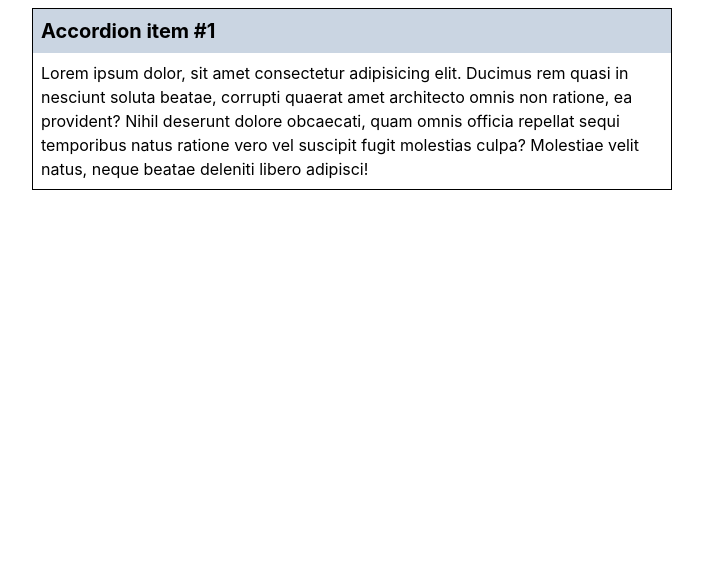
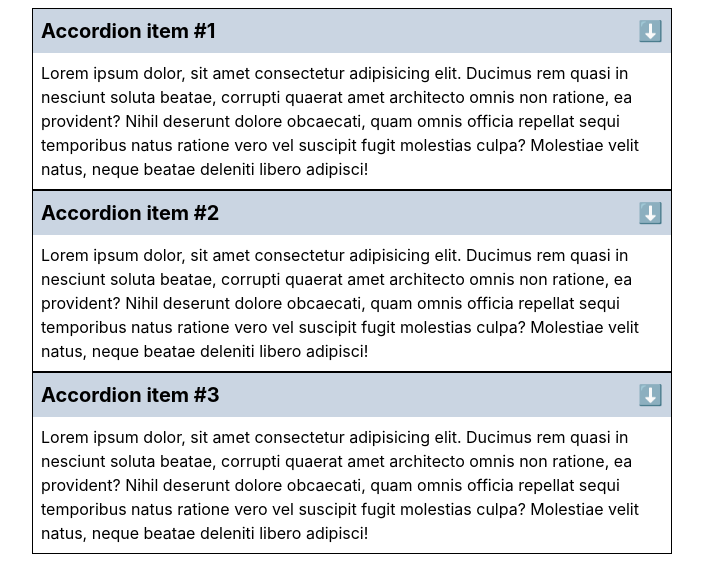
Before and after one commit to bobbyDeepak1415/accordion_01, a React (Vite) app: page / in a window 1280 px wide. Shown: the top 582 px of the page, without its empty margins (288-991 px from the left). Built offline with nearby package versions, Linux system fonts and the light colour scheme.

Commit message:
changes made

```diff
--- a/src/components/Accordion.jsx
+++ b/src/components/Accordion.jsx
@@ -1,3 +1,4 @@
+import { useState } from "react"
 import AccordionItem from "./AccordionItem"
 
 
@@ -15,10 +16,19 @@ const data=[
 
 const Accordion = () => {
 
+  const [openIndex,setOpenIndex]=useState(0)
+
   return (
     <div className="m-auto mt-2 w-[50%]">
 
-      <AccordionItem title={data[0].title} body={data[0].body}/>
+      {data.map((item,index)=>(
+
+
+      <AccordionItem key={index} isOpen={true} setIsOpen={()=>{
+
+      }} title={item.title} body={item.body}/>
+      ))}
+
 
     </div>
   )
--- a/src/components/AccordionItem.jsx
+++ b/src/components/AccordionItem.jsx
@@ -1,16 +1,29 @@
-import React from 'react'
+import React, { useState } from 'react'
 
-const AccordionItem = ({title,body}) => {
+const AccordionItem = ({title,body,isOpen,setIsOpen}) => {
+
+
   return (
     <div className='border border-black'>
-      <div className='bg-slate-300 p-2 font-bold text-xl cursor-pointer'>
+      <div onClick={()=>setIsOpen(prev=>!prev)} className='bg-slate-300 p-2 font-bold text-xl cursor-pointer flex justify-between'>
+<span>
 
       {title}
+</span>
+<span>
+
+      ⬇️
+</span>
       </div>
-      <div className='p-2'>
+
+      {isOpen &&
+
+      <div className='p-2' >
 
       {body}
       </div>
+
+      }
     </div>
   )
 }
```
